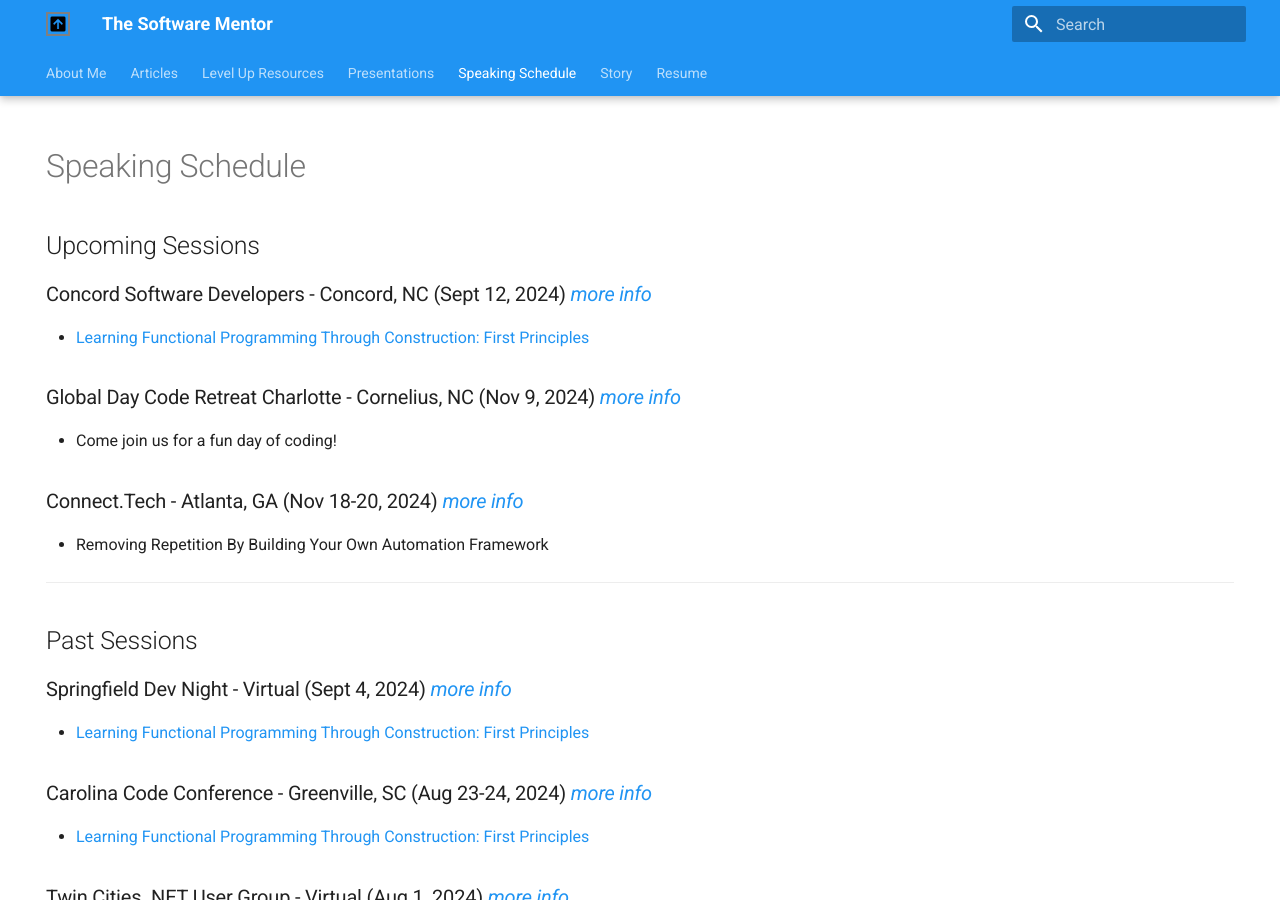
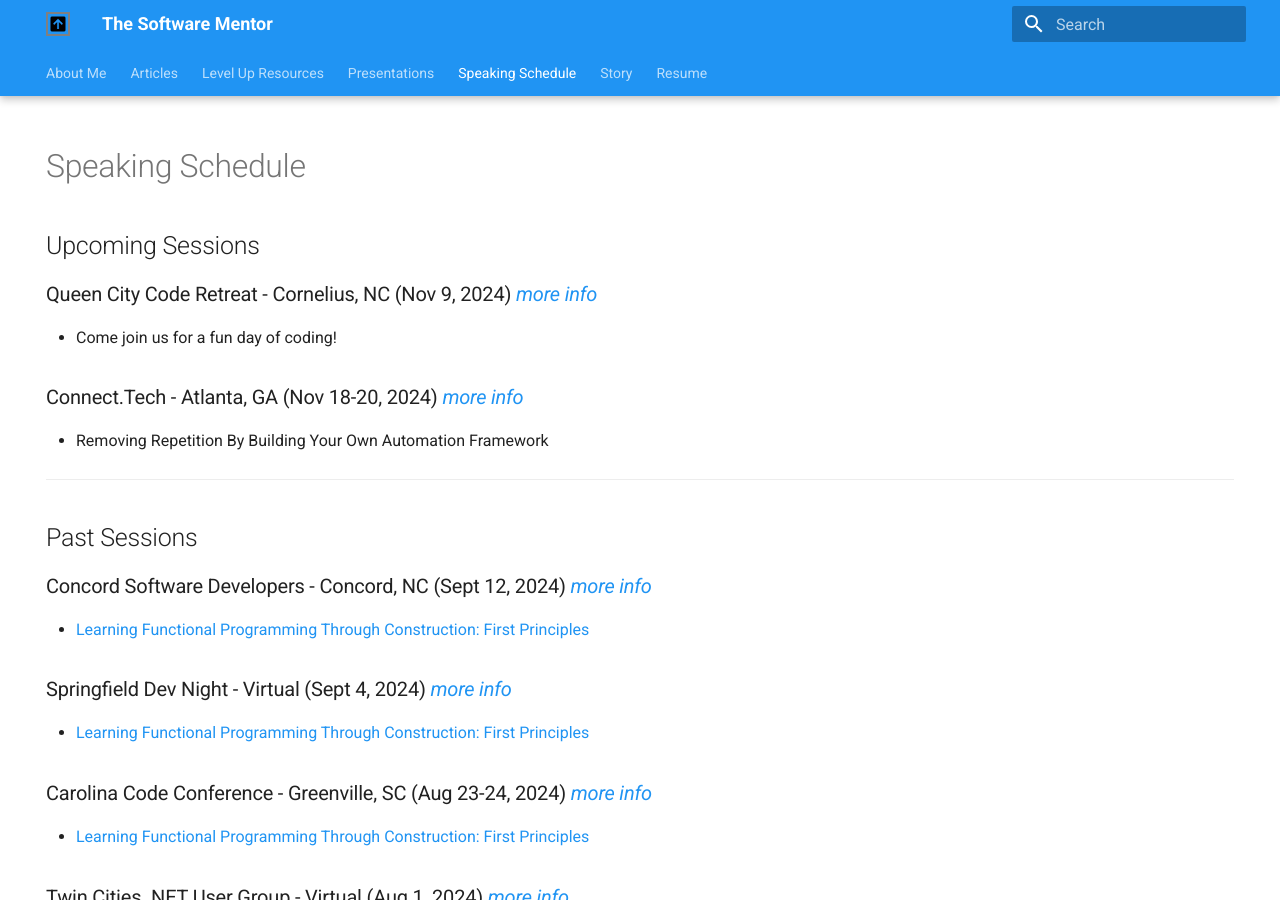
Before and after one commit to cameronpresley/blog, an MkDocs documentation site: the page built from docs/speaking-schedule.md, in a window 1280 px wide and 900 px high. Built offline with MkDocs 1.6.1 and Material for MkDocs 9.7.7, drawn with Linux system fonts in a browser that asks for light colours; plug-ins that fetch from the network failed and are left out; some of the changed lines change nothing that is shown.

Commit message:
Update speaking-schedule.md (#97)

```diff
--- a/docs/speaking-schedule.md
+++ b/docs/speaking-schedule.md
@@ -7,11 +7,7 @@ hide:
 # Speaking Schedule
 ## Upcoming Sessions
 
-### Concord Software Developers - Concord, NC (Sept 12, 2024) _[more info](https://www.meetup.com/concord-software-developers/events/301441881/)_
-
-- [Learning Functional Programming Through Construction: First Principles](./presentations.md#learning-functional-programming-through-construction-first-principles)
-
-### Global Day Code Retreat Charlotte - Cornelius, NC (Nov 9, 2024) _[more info](https://www.eventbookings.com/b/event/global-day-of-code-retreat-charlotte)_
+### Queen City Code Retreat - Cornelius, NC (Nov 9, 2024) _[more info](https://www.eventbookings.com/b/event/queen-city-code-retreat)_
 
 - Come join us for a fun day of coding!
 
@@ -21,6 +17,10 @@ hide:
 
 ---
 ## Past Sessions
+
+### Concord Software Developers - Concord, NC (Sept 12, 2024) _[more info](https://www.meetup.com/concord-software-developers/events/301441881/)_
+
+- [Learning Functional Programming Through Construction: First Principles](./presentations.md#learning-functional-programming-through-construction-first-principles)
 
 ### Springfield Dev Night - Virtual (Sept 4, 2024) _[more info](https://www.meetup.com/sgfdevs/events/302655626/)_
 
```
